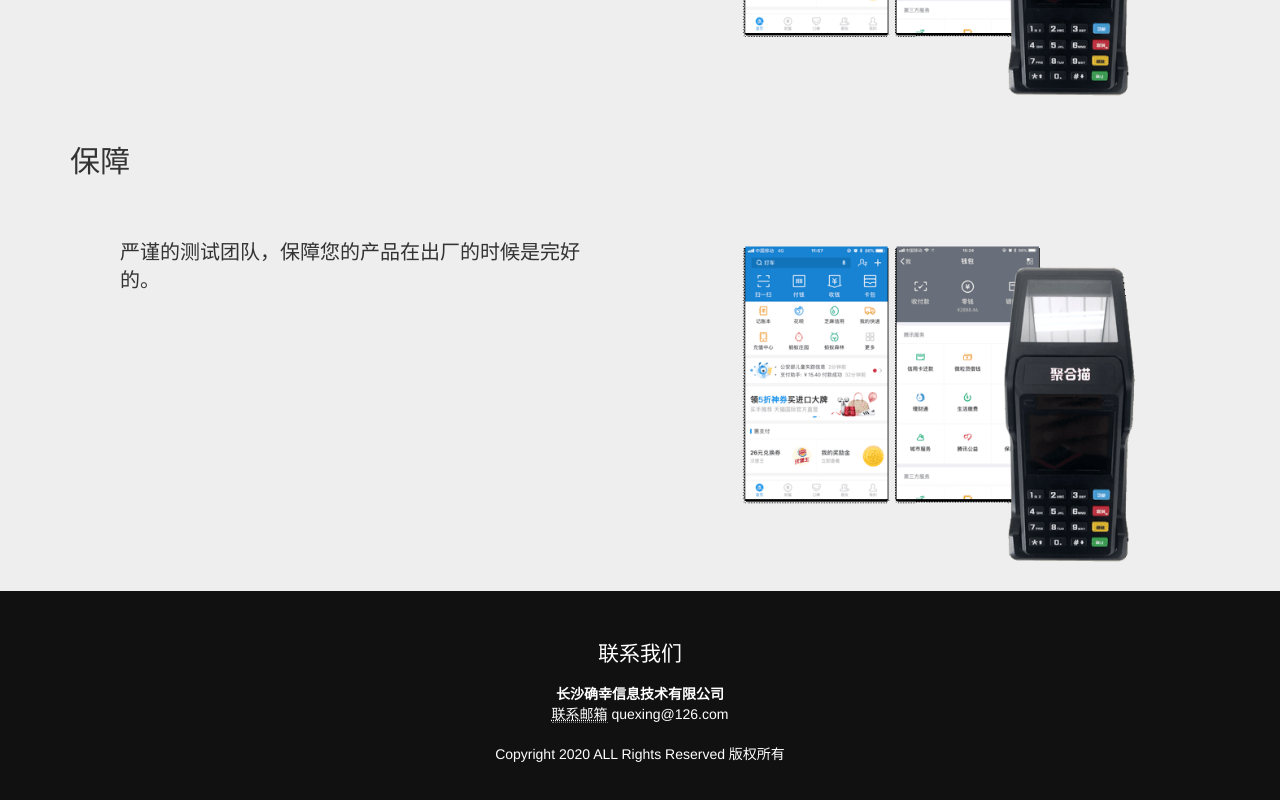
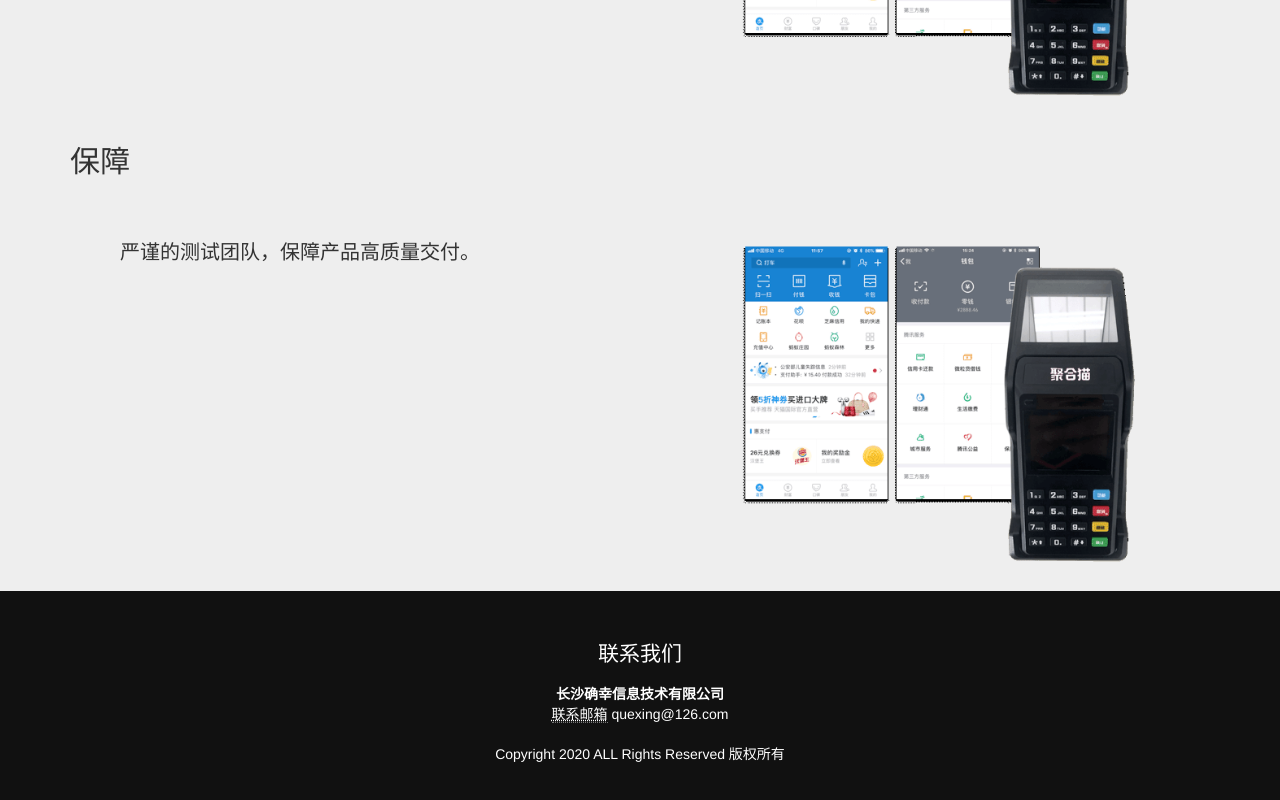
Before and after one commit to myhonior/myhonior.github.io, a plain HTML site: page index.html in a window 1280 px wide. Shown: the part 2023-2823 px from the top of the page. Drawn offline with nearby package versions, Linux system fonts and the light colour scheme.

Commit message:
Update index.html

```diff
--- a/index.html
+++ b/index.html
@@ -158,7 +158,7 @@
             <h2>保障</h2>
 
             <div class="col-xs-6 textInner" style="">
-                严谨的测试团队，保障您的产品在出厂的时候是完好的。
+                严谨的测试团队，保障产品高质量交付。
             </div>
             <img class="col-xs-6" src="./img/1.png" style="max-width: 100%;height: auto;" alt="">
         </div>
```
